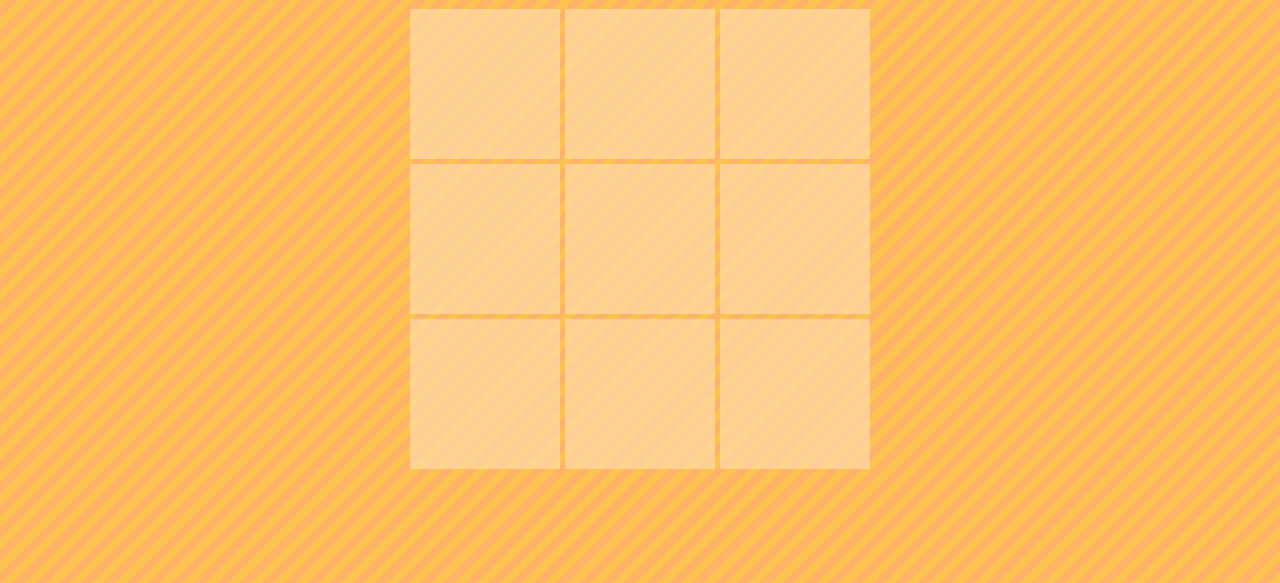
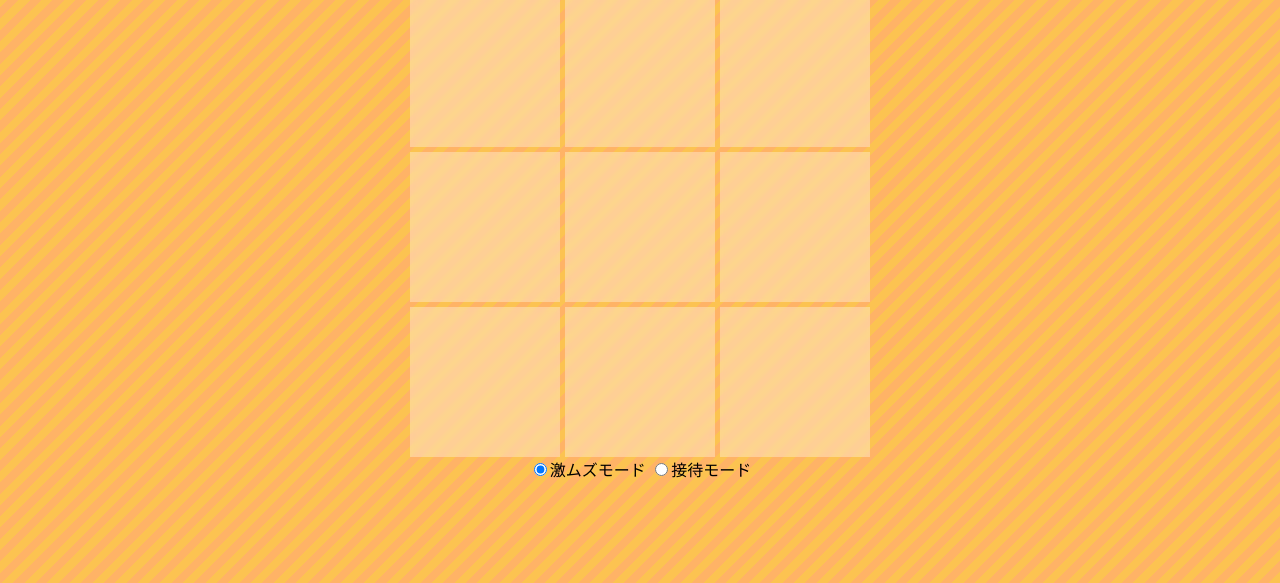
Before and after one commit to yuki-mori-0327/marubatu, a plain HTML site: page 3-1/index.html in a window 1280 px wide. Shown: the part 217-800 px from the top of the page. Drawn offline with Linux system fonts and the light colour scheme.

Commit message:
接待モード

```diff
--- a/3-1/index.html
+++ b/3-1/index.html
@@ -26,6 +26,11 @@
           <div id="cell_2_2" class="cell"></div>
 </div>
         <div id="message"></div>
+<div>
+  <label><input type="radio" name="mode" value="hard" checked>激ムズモード</label>
+  <label><input type="radio" name="mode" value="easy">接待モード</label>
+</div>
+
     </div>
 </body>
 
```
